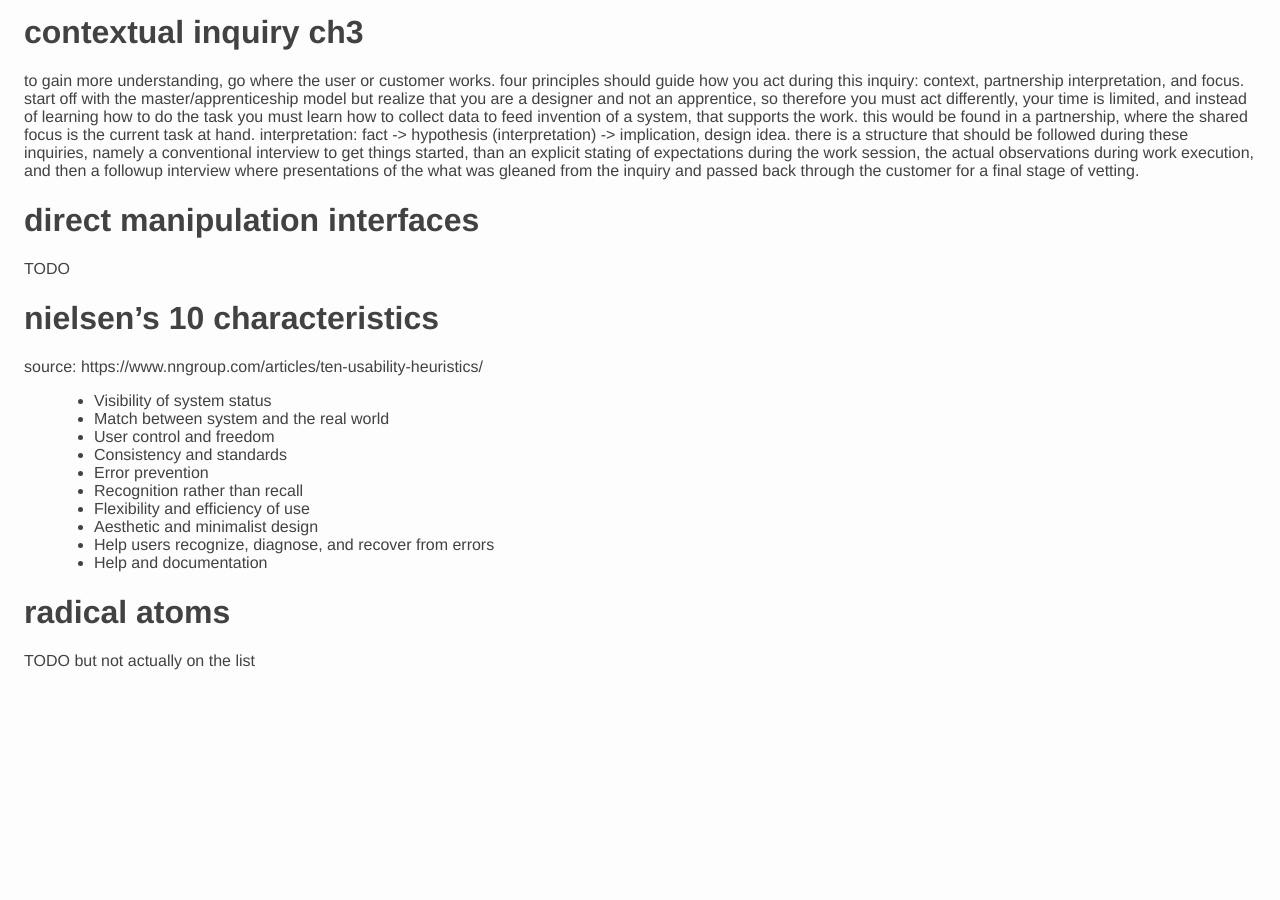
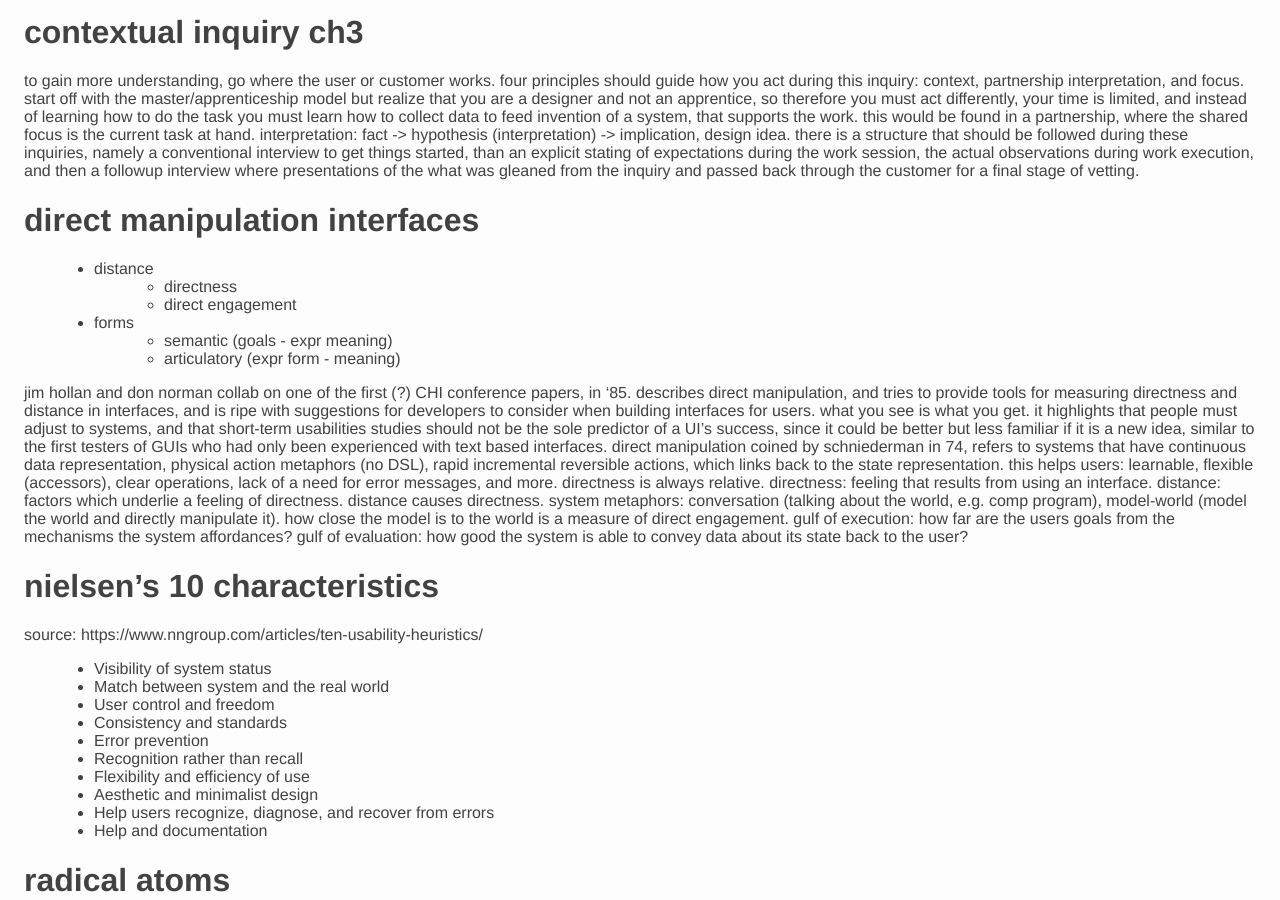
Before and after one commit to jeremywrnr/hci-prelims, a Jekyll site: the page built from notes.md, in a window 1280 px wide and 900 px high, scrolled down 733 px. Built offline with Jekyll 4.4.1, drawn with Linux system fonts in a browser that asks for light colours; our own code applies the rules of GitHub Pages for plain Markdown files; before the commit the page ends 1443 px from its top, so only the background shows below that.

Commit message:
adding direct manipulation notes

```diff
--- a/notes.md
+++ b/notes.md
@@ -70,7 +70,33 @@ passed back through the customer for a final stage of vetting.
 
 # direct manipulation interfaces
 
-TODO
+- distance
+    - directness
+    - direct engagement
+- forms
+    - semantic (goals - expr meaning)
+    - articulatory (expr form - meaning)
+
+jim hollan and don norman collab on one of the first (?) CHI conference papers,
+in '85. describes direct manipulation, and tries to provide tools for measuring
+directness and distance in interfaces, and is ripe with suggestions for
+developers to consider when building interfaces for users. what you see is what
+you get. it highlights that people must adjust to systems, and that short-term
+usabilities studies should not be the sole predictor of a UI's success, since
+it could be better but less familiar if it is a new idea, similar to the first
+testers of GUIs who had only been experienced with text based interfaces.
+direct manipulation coined by schniederman in 74, refers to systems that have
+continuous data representation, physical action metaphors (no DSL), rapid
+incremental reversible actions, which links back to the state representation.
+this helps users: learnable, flexible (accessors), clear operations, lack of a
+need for error messages, and more. directness is always relative. directness:
+feeling that results from using an interface. distance: factors which underlie
+a feeling of directness. distance causes directness. system metaphors:
+conversation (talking about the world, e.g. comp program), model-world (model
+the world and directly manipulate it). how close the model is to the world is a
+measure of direct engagement. gulf of execution: how far are the users goals
+from the mechanisms the system affordances? gulf of evaluation: how good the
+system is able to convey data about its state back to the user?
 
 # nielsen's 10 characteristics
 
```
Also changed, not shown: _data/papers.yaml (+8 -9 lines).
